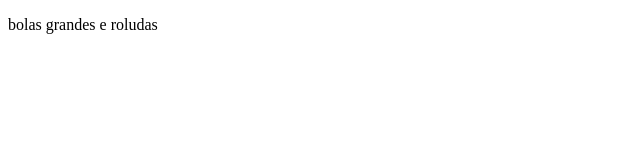
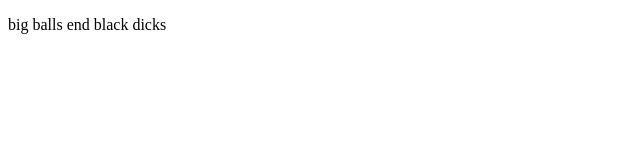
Before and after one commit to EducaTech123/EducaTech123, a plain HTML site: page index.html in a window 1280 px wide. Shown: the full height of the page, 0-640 px from the left. Drawn offline with Linux system fonts and the light colour scheme.

Commit message:
Update index.html

```diff
--- a/index.html
+++ b/index.html
@@ -1,4 +1,4 @@
 <!doctype html>
 <head>
-<p>bolas grandes e roludas</p>
+<p>big balls end black dicks</p>
 </head>
```
